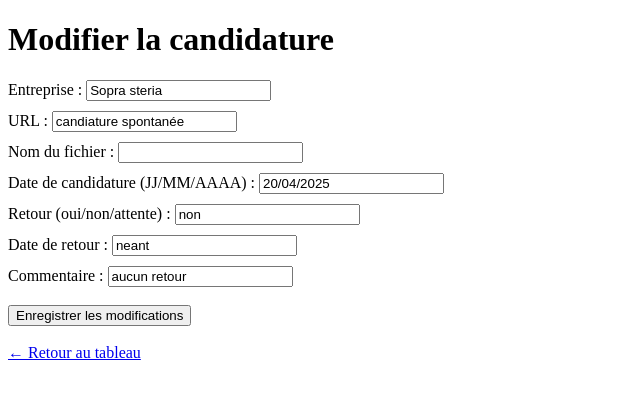
After one commit to JulienDrx/Tableau-suivi-alternance, a Flask app: page /modifier/1 in a window 1280 px wide. The commit adds this page. Shown: the top 399 px of the page, without its empty margins (0-640 px from the left). Run offline with Flask 3, Linux system fonts and the light colour scheme; data comes from the database, SQL or seed files in the repository.

Commit message:
Ajout de la fonction de modification de candidatures via Flask

```diff
--- a/Tableau_alternance.py
+++ b/Tableau_alternance.py
@@ -17,6 +17,7 @@ def creer_table_si_absente(db_path):
     cur = con.cursor()
     cur.execute("""
         CREATE TABLE IF NOT EXISTS alternance (
+            id INTEGER PRIMARY KEY AUTOINCREMENT,
             entreprise TEXT,
             url TEXT,
             sauvegarde_locale TEXT,
--- a/app.py
+++ b/app.py
@@ -40,6 +40,38 @@ def index():
     con.close()
     return render_template('tableau.html', tableau=tableau)
 
+
+
+
+@app.route('/modifier/<int:id>', methods=['GET', 'POST'])
+def modifier(id):
+    con = sqlite3.connect(str(db_path))
+    cur = con.cursor()
+    if request.method == 'POST':
+        entreprise = request.form['entreprise']
+        url = request.form['url']
+        nom_fichier = request.form['nom_fichier']
+        sauvegarde_locale = sauvegarder_page_web_curl(url, str(Path("pages_enregistrées")), nom_fichier)
+        date_candidature = request.form['date_candidature']
+        retour_oui_ou_non = request.form['retour_oui_ou_non']
+        date_de_retour = request.form['date_de_retour']
+        commentaire = request.form['commentaire']
+
+        cur.execute('''UPDATE alternance SET
+            entreprise=?, url=?, sauvegarde_locale=?, date_candidature=?,
+            retour_oui_ou_non=?, date_de_retour=?, commentaire=?
+            WHERE id=?''',
+            (entreprise, url, sauvegarde_locale, date_candidature,
+             retour_oui_ou_non, date_de_retour, commentaire, id))
+        con.commit()
+        con.close()
+        return redirect('/')
+    else:
+        cur.execute("SELECT * FROM alternance WHERE id=?", (id,))
+        ligne = cur.fetchone()
+        con.close()
+        return render_template('modifier.html', ligne=ligne)
+
 if __name__ == '__main__':
     creer_table_si_absente(db_path)
     importer_csv_si_table_vide("données_de_base.csv", db_path)
--- /dev/null
+++ b/templates/modifier.html
@@ -0,0 +1,40 @@
+<!DOCTYPE html>
+<html lang="fr">
+<head>
+    <meta charset="UTF-8">
+    <title>Modifier une candidature</title>
+    <style>
+        label { display: block; margin-top: 10px; }
+    </style>
+</head>
+<body>
+    <h1>Modifier la candidature</h1>
+    <form method="post">
+        <label>Entreprise :
+            <input type="text" name="entreprise" value="{{ ligne[1] }}" required>
+        </label>
+        <label>URL :
+            <input type="url" name="url" value="{{ ligne[2] }}" required>
+        </label>
+        <label>Nom du fichier :
+            <input type="text" name="nom_fichier" required>
+        </label>
+        <label>Date de candidature (JJ/MM/AAAA) :
+            <input type="text" name="date_candidature" value="{{ ligne[4] }}" required>
+        </label>
+        <label>Retour (oui/non/attente) :
+            <input type="text" name="retour_oui_ou_non" value="{{ ligne[5] }}" required>
+        </label>
+        <label>Date de retour :
+            <input type="text" name="date_de_retour" value="{{ ligne[6] }}">
+        </label>
+        <label>Commentaire :
+            <input type="text" name="commentaire" value="{{ ligne[7] }}">
+        </label>
+        <br>
+        <button type="submit">Enregistrer les modifications</button>
+    </form>
+    <br>
+    <a href="/">← Retour au tableau</a>
+</body>
+</html>
```
Also changed, not shown: templates/tableau.html (+14 -11 lines), 1 other file.
